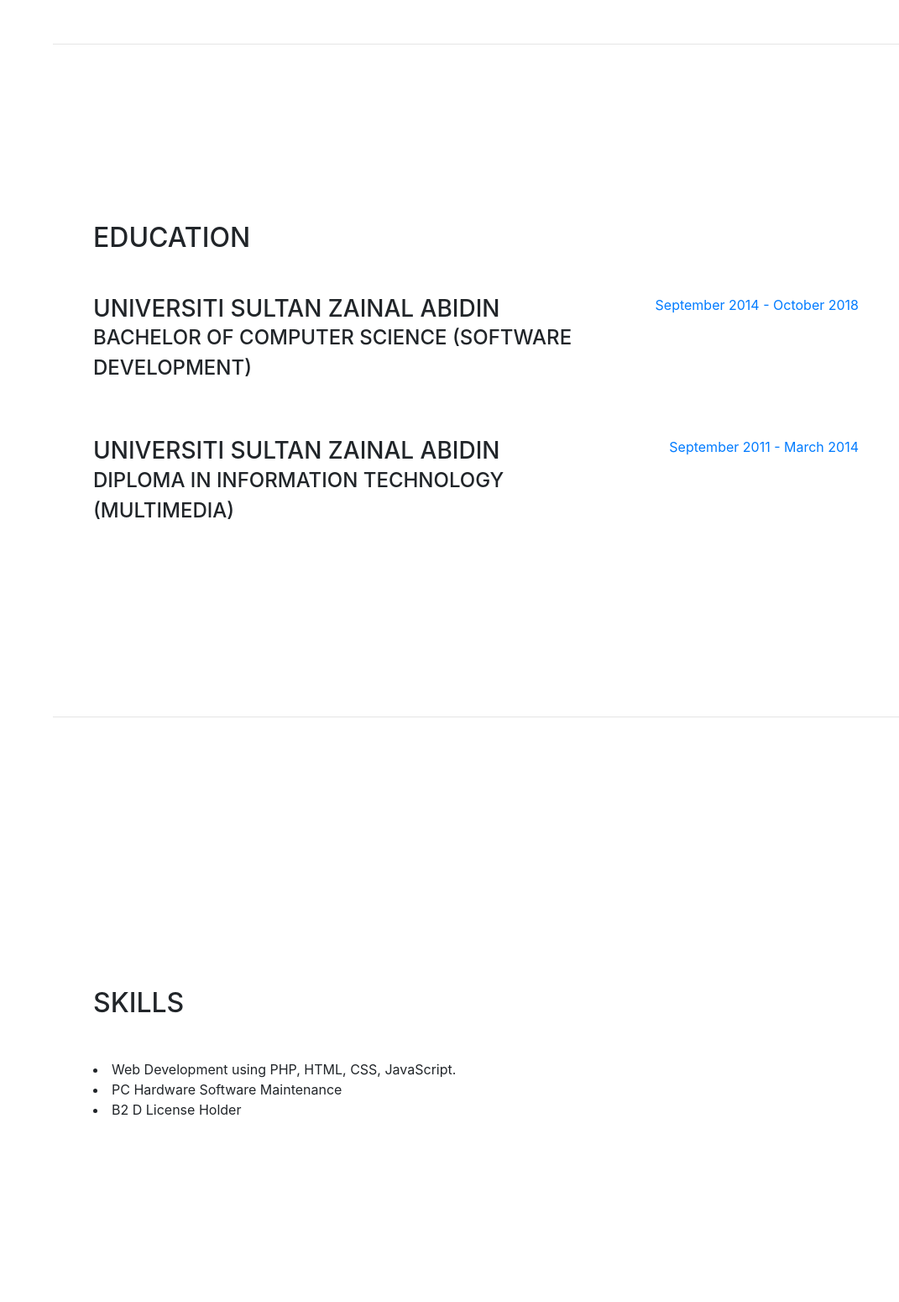
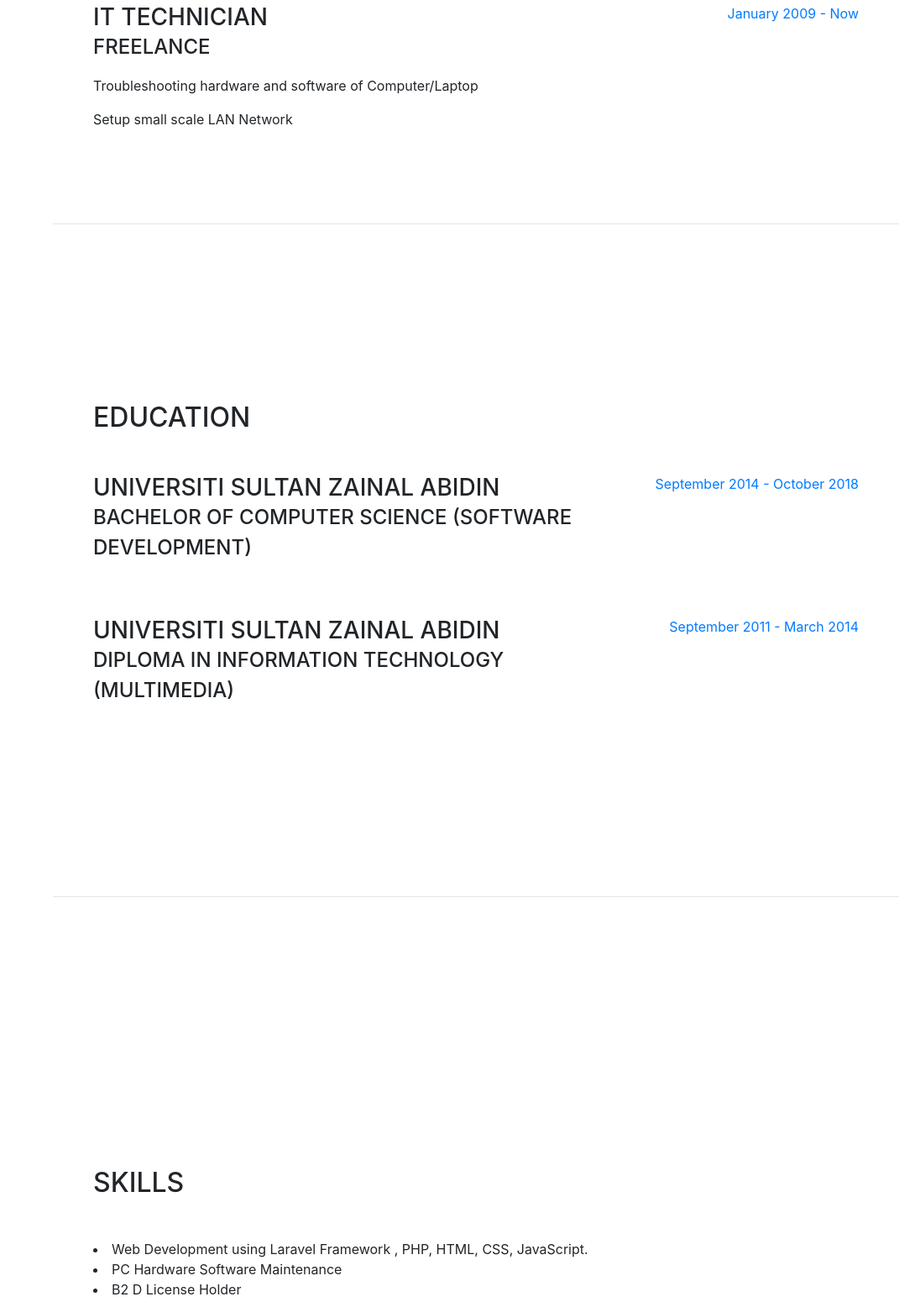
Before and after one commit to safuanyusoff/oldresume, a website with bundled scripts: page index.html in a window 1280 px wide. Shown: the part 2616-4166 px from the top of the page at 84% size, without its empty margins (209-1280 px from the left). Built offline with nearby package versions, Linux system fonts and the light colour scheme; a web font is replaced by a local one.

Commit message:
Update index.html

```diff
--- a/index.html
+++ b/index.html
@@ -149,6 +149,19 @@
             </div>
           </div>
 
+           <div class="resume-item d-flex flex-column flex-md-row mb-5">
+            <div class="resume-content mr-auto">
+              <h3 class="mb-0">IT Technician</h3>
+              <div class="subheading mb-3">Freelance</div>
+              <p> Troubleshooting hardware and software of Computer/Laptop</p>
+              <p> Setup small scale LAN Network </p>
+
+            </div>
+            <div class="resume-date text-md-right">
+              <span class="text-primary">January 2009 - Now</span>
+            </div>
+          </div>
+
 
 
 
@@ -197,7 +210,7 @@
 
             <li>
               <i class="fa-li fa fa-check"></i>
-              Web Development using PHP, HTML, CSS, JavaScript.
+              Web Development using Laravel Framework , PHP, HTML, CSS, JavaScript.
           </li>
 
 
```
